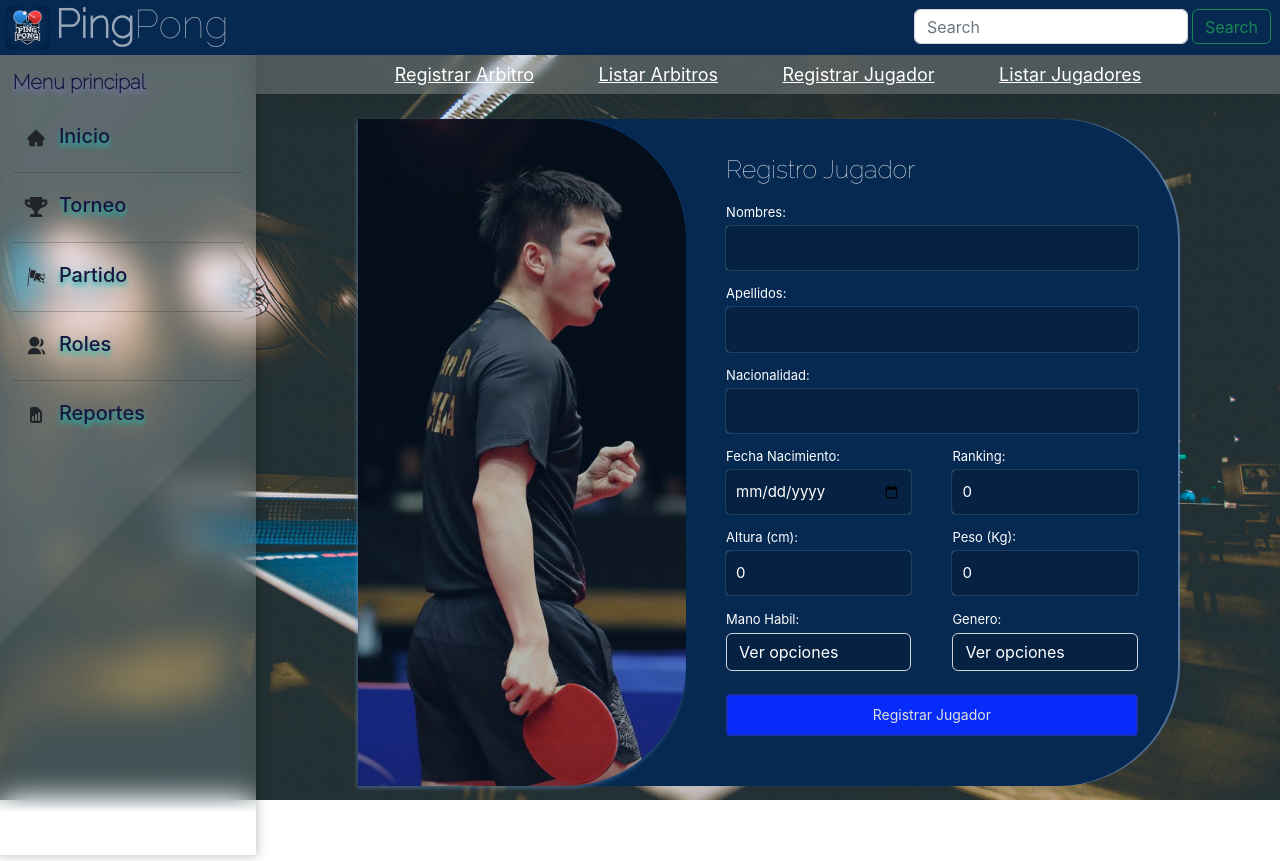
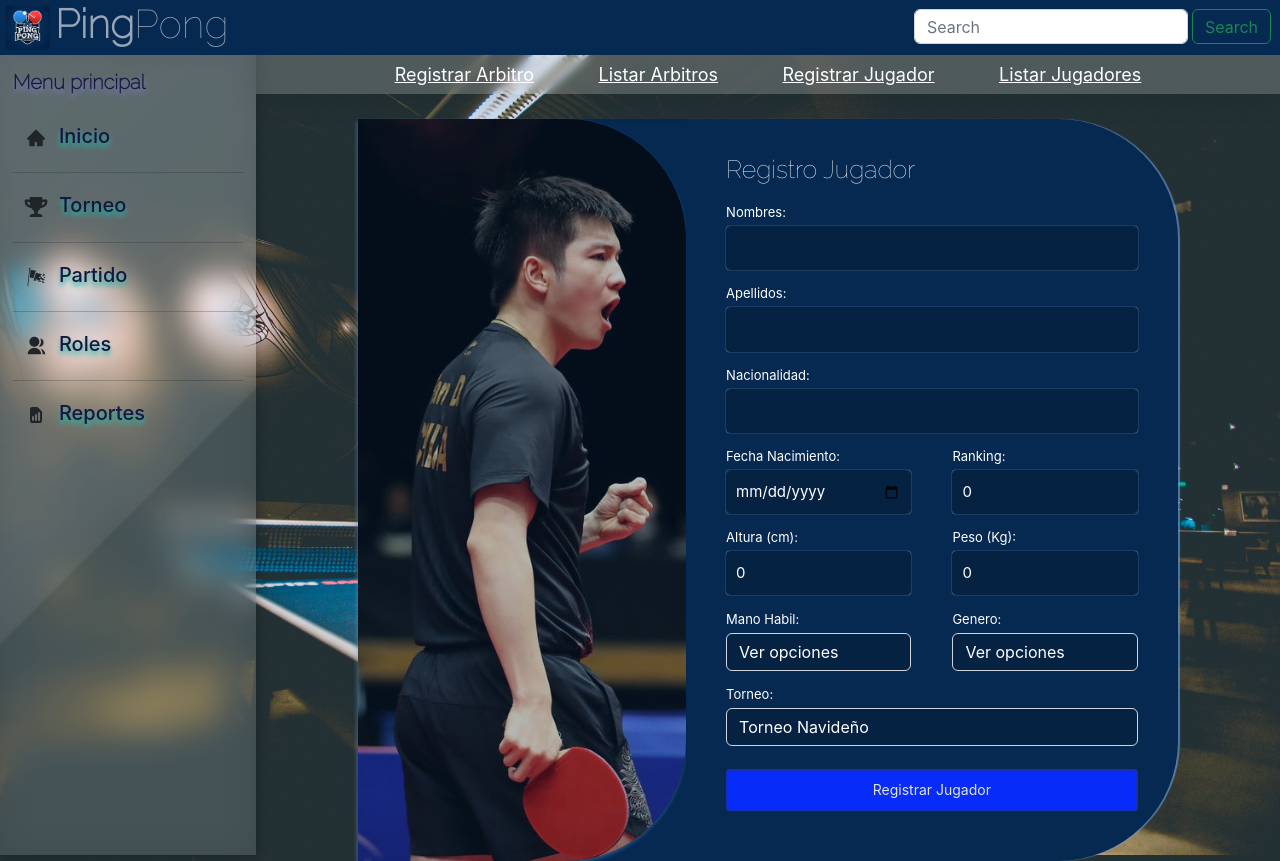
Before and after one commit to Zelechos/Torneos-de-Tenis-de-Mesa-basado-en-llaves, a React (Create React App) app in the folder frontend/: page /roles/registrar-jugador in a window 1280 px wide. Before the commit the page ends 800 px from the top, so only its background shows below. Built offline with nearby package versions, Linux system fonts and the light colour scheme.

Commit message:
feat (formJugador): add select tournament

```diff
--- a/frontend/src/landing_page/pages/ConsumeApi/Roles/Jugador/FormJugador.jsx
+++ b/frontend/src/landing_page/pages/ConsumeApi/Roles/Jugador/FormJugador.jsx
@@ -190,6 +190,17 @@ function FormJugador() {
               </Form.Select>
             </div>
           </div>
+          <div className="input">
+            <label htmlFor="torneo">Torneo: </label>
+            <Form.Select
+              aria-label="Default select example"
+              className="select"
+              onChange={handleChange}
+              name="categoria_id"
+            >
+              <option>Torneo Navideño</option>
+            </Form.Select>
+          </div>
           <button className="btn-register" type="submit" onClick={handleShow}>
             Registrar Jugador
           </button>
```
